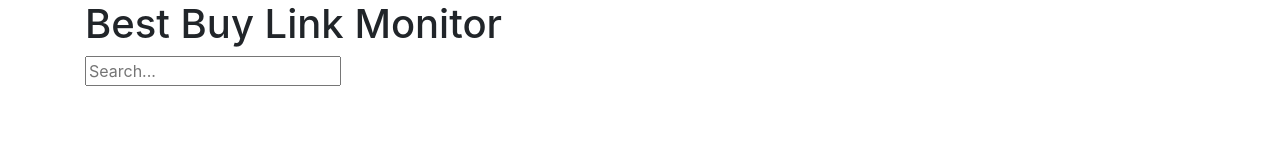
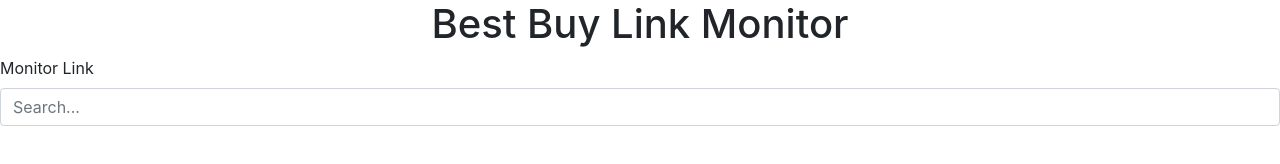
Before and after one commit to blake-ros/best-buy-link-monitor, a website: page index.html in a window 1280 px wide. Drawn offline with nearby package versions, Linux system fonts and the light colour scheme.

Commit message:
changed html structure

```diff
--- a/index.html
+++ b/index.html
@@ -12,15 +12,12 @@
     integrity="sha384-ggOyR0iXCbMQv3Xipma34MD+dH/1fQ784/j6cY/iJTQUOhcWr7x9JvoRxT2MZw1T" crossorigin="anonymous">
 </head>
 <body>
-  <div class="ui container">
-    <div class="ui one column stackable center aligned page grid">
-      <div class="column twelve wide">
-        <h1 class="ui header centered">Best Buy Link Monitor</h1>
-        <div class="ui input">
-          <input type="text" placeholder="Search...">
-        </div>
-      </div>
+  <h1 class="text-center">Best Buy Link Monitor</h1>
+  <form>
+    <div class="form-group">
+      <label for="link">Monitor Link</label>
+      <input type="link" class="form-control" id="link" placeholder="Search...">
     </div>
-  </div>
+  </form>
 </body>
 </html>
```
